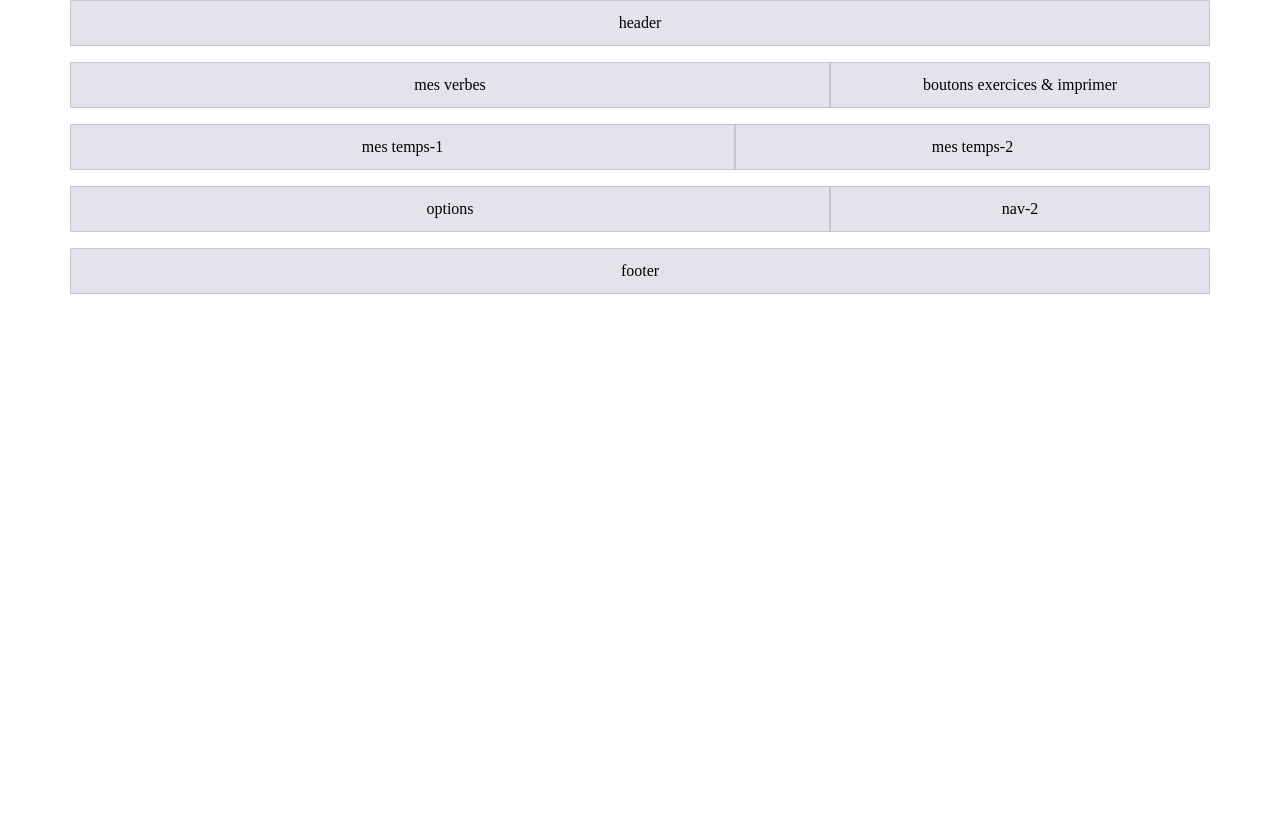
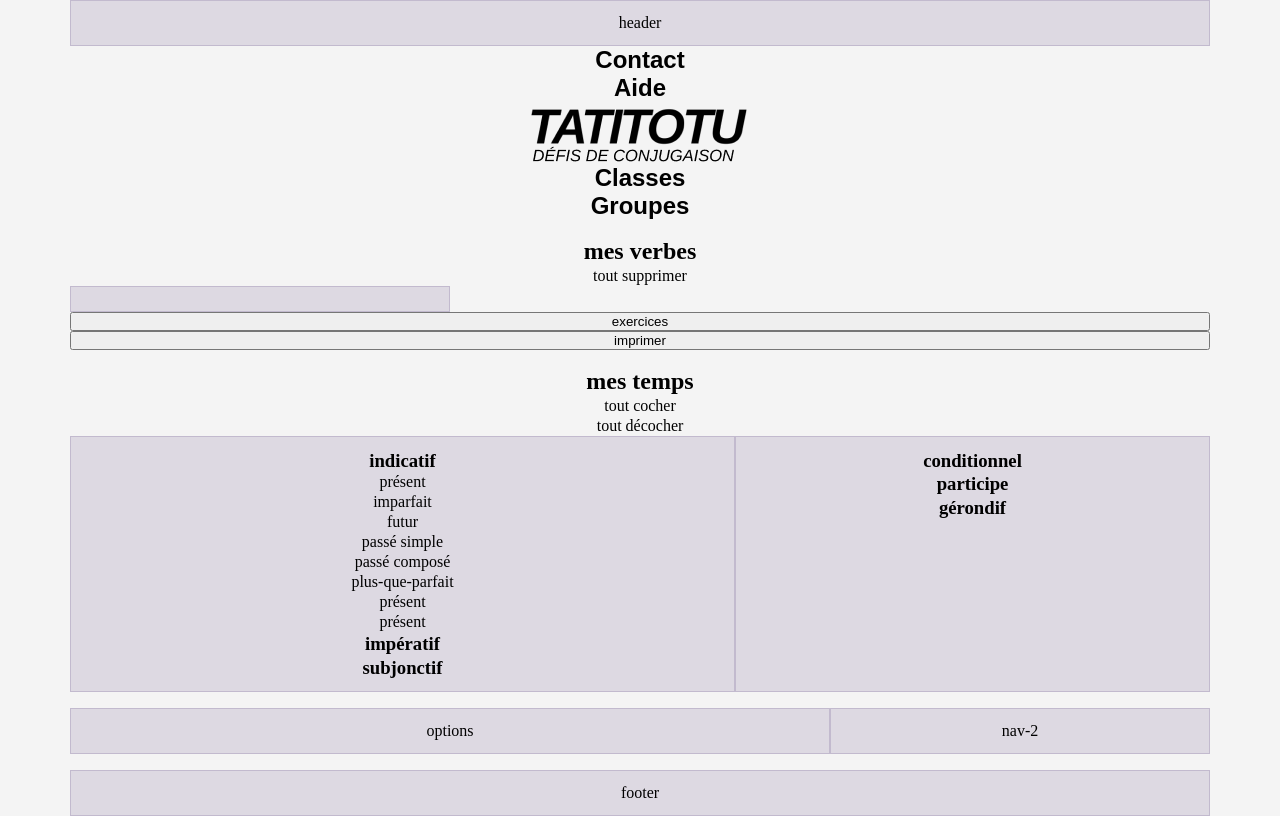
Before and after one commit to baillodlucie/TATITOTU, a website built with Parcel: page src/index.html in a window 1280 px wide. Built offline with nearby package versions, Linux system fonts and the light colour scheme.

Commit message:
début de mon intégration html

```diff
--- a/src/index.html
+++ b/src/index.html
@@ -2,7 +2,7 @@
 <html>
   <head>
     <meta charset="utf-8" />
-    <title>eikon parcel starter</title>
+    <title>TATITOTU</title>
     <meta name="viewport" content="width=device-width, initial-scale=1.0" />
     <link rel="stylesheet" href="scss/main.scss" />
   </head>
@@ -10,14 +10,50 @@
     <div class="container">
       <div class="row">
         <div class="col-12">header</div>
+        <nav>
+          <ul>
+            <li>Contact</li>
+            <li>Aide</li>
+          </ul>
+        </nav>
+        <h1><img src="img/tatitotu-logo.png" /></h1>
+        <nav>
+          <ul>
+            <li>Classes</li>
+            <li>Groupes</li>
+          </ul>
+        </nav>
       </div>
       <div class="row">
-        <div class="col-8">mes verbes</div>
-        <div class="col-4">boutons exercices & imprimer</div>
+        <div class="mes verbes col-8"></div>
+        <h2>mes verbes</h2>
+        <p>tout supprimer</p>
+        <div class="col-4 boutons-1"></div>
+        <button>exercices</button>
+        <button>imprimer</button>
       </div>
       <div class="row">
-        <div class="col-7">mes temps-1</div>
-        <div class="col-5">mes temps-2</div>
+        <h2>mes temps</h2>
+        <p>tout cocher</p>
+        <p>tout décocher</p>
+        <div class="col-7 temps-1">
+          <h3>indicatif</h3>
+          <p class="temps-verbes">présent</p>
+          <p class="temps-verbes">imparfait</p>
+          <p class="temps-verbes">futur</p>
+          <p class="temps-verbes">passé simple</p>
+          <p class="temps-verbes">passé composé</p>
+          <p class="temps-verbes">plus-que-parfait</p>
+          <p class="temps-verbes">présent</p>
+          <p class="temps-verbes">présent</p>
+          <h3>impératif</h3>
+          <h3>subjonctif</h3>
+        </div>
+        <div class="col-5 temps-2">
+          <h3>conditionnel</h3>
+          <h3>participe</h3>
+          <h3>gérondif</h3>
+        </div>
       </div>
       <div class="row">
         <div class="col-8">options</div>
--- a/src/scss/_base.scss
+++ b/src/scss/_base.scss
@@ -23,10 +23,10 @@ body {
   -webkit-font-smoothing: antialiased;
   -moz-osx-font-smoothing: grayscale;
   text-rendering: optimizeLegibility;
-
   font-size: 1rem;
   line-height: 1.25;
   text-align: center;
+  background: var(--Grey, #f4f4f4);
 }
 
 a {
@@ -40,6 +40,22 @@ video {
   vertical-align: middle;
 }
 
+nav {
+  color: #000;
+
+  /* nav */
+  font-family: Arimo;
+  font-size: 24px;
+  font-style: normal;
+  font-weight: 700;
+  line-height: normal;
+  text-transform: capitalize;
+}
+
+ul {
+  list-style-type: none;
+}
+
 /* ====================================
 // base rules
 // ==================================== */
```
Also changed, not shown: img/tatitotu-logo.png (added), img/tatitotu-logo@3x.png (added), 2 other files.
